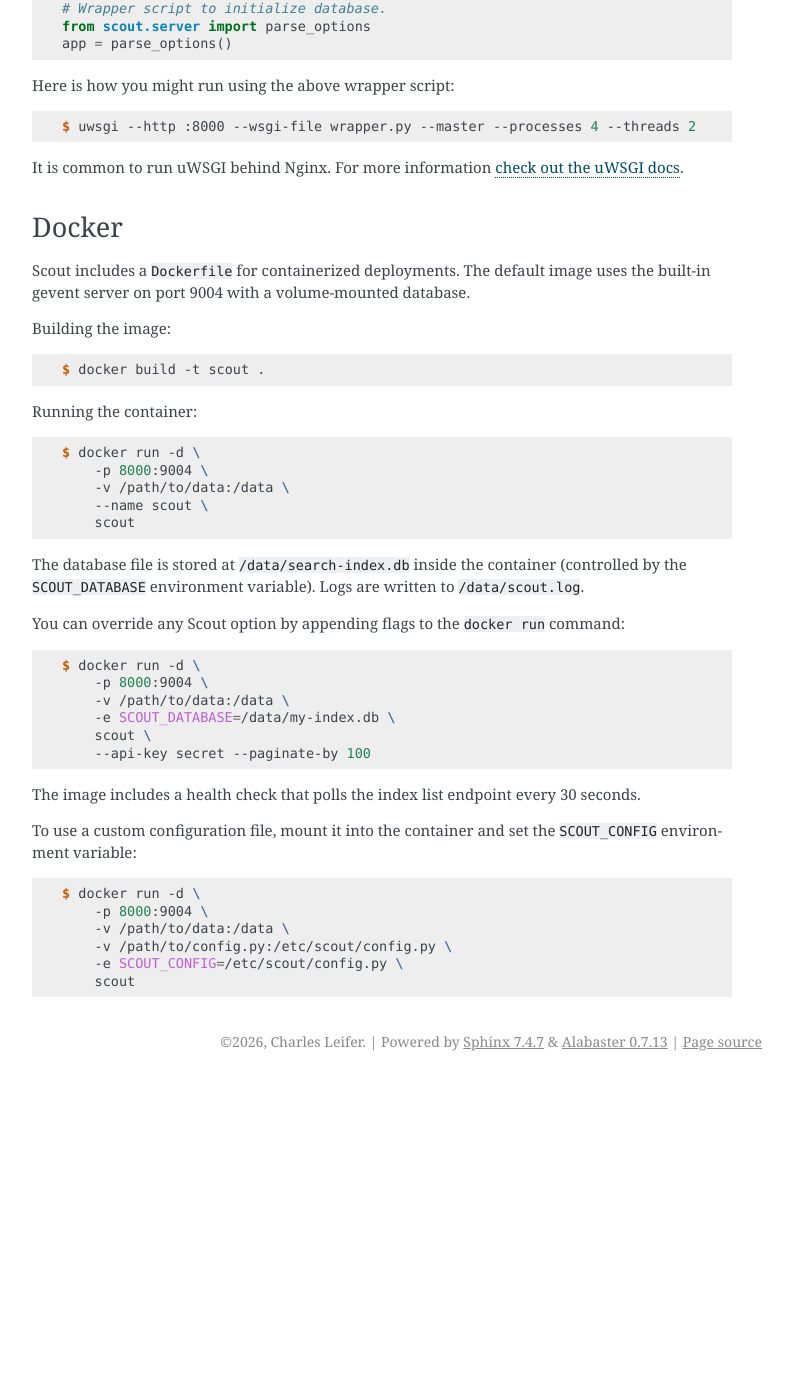
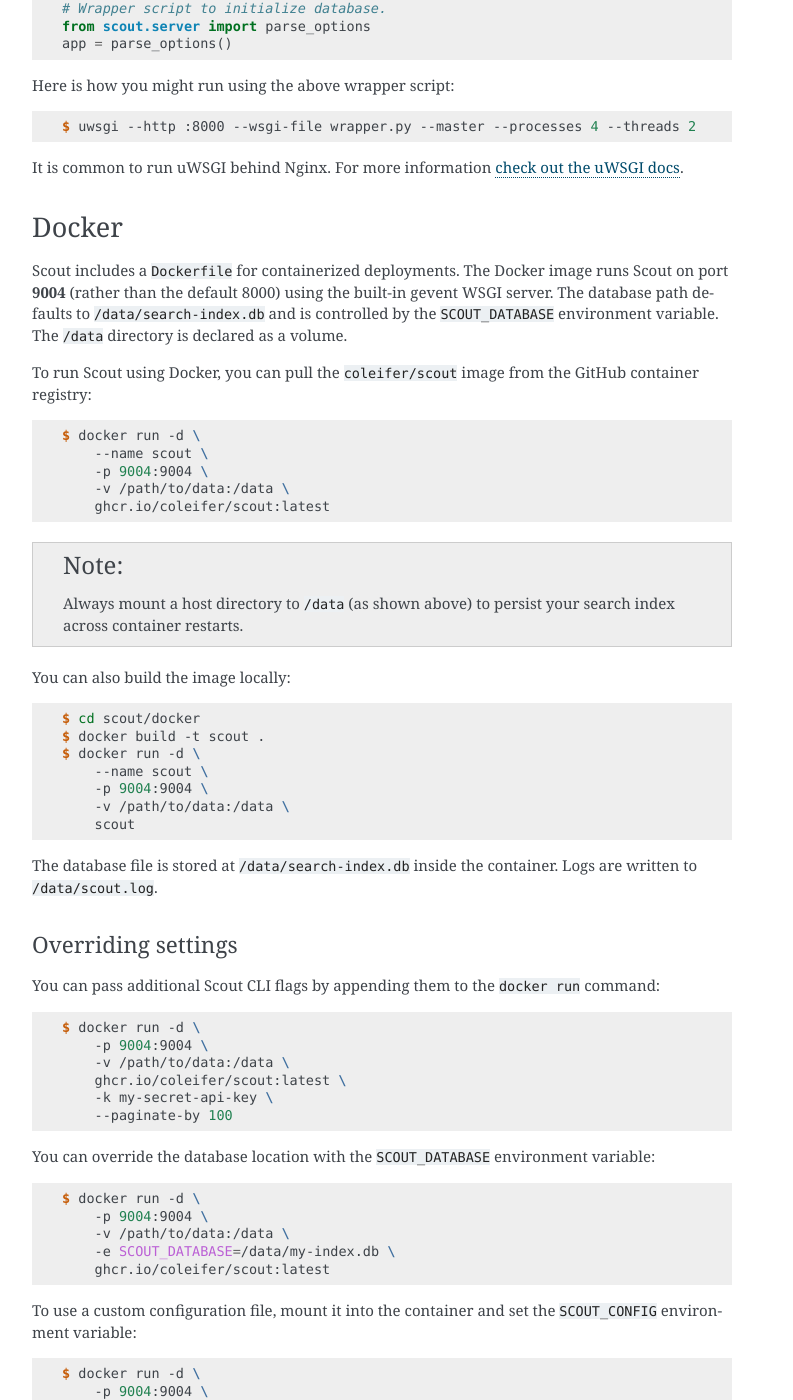
Before and after one commit to coleifer/scout, a Sphinx documentation site: the page built from docs/deployment.rst, in a window 1280 px wide and 1400 px high, scrolled down 1719 px. Shown: the whole window, without its empty margins (378-1171 px from the left). Built offline with Sphinx 7.4.7, drawn with Linux system fonts in a browser that asks for light colours; before the commit the page ends 2800 px from its top, so only the background shows below that; some of the changed text lies outside the part shown.

Commit message:
Clarify docker usage examples.

```diff
--- a/docs/deployment.rst
+++ b/docs/deployment.rst
@@ -113,44 +113,67 @@
 Docker
 ------
 
-Scout includes a ``Dockerfile`` for containerized deployments. The default
-image uses the built-in gevent server on port 9004 with a volume-mounted
-database.
+Scout includes a ``Dockerfile`` for containerized deployments. The Docker image
+runs Scout on port **9004** (rather than the default 8000) using the built-in
+gevent WSGI server. The database path defaults to ``/data/search-index.db`` and
+is controlled by the ``SCOUT_DATABASE`` environment variable. The ``/data``
+directory is declared as a volume.
 
-Building the image:
-
-.. code-block:: console
-
-    $ docker build -t scout .
-
-Running the container:
+To run Scout using Docker, you can pull the ``coleifer/scout`` image from the
+GitHub container registry:
 
 .. code-block:: console
 
     $ docker run -d \
-        -p 8000:9004 \
+        --name scout \
+        -p 9004:9004 \
         -v /path/to/data:/data \
+        ghcr.io/coleifer/scout:latest
+
+.. note::
+    Always mount a host directory to ``/data`` (as shown above) to persist your
+    search index across container restarts.
+
+You can also build the image locally:
+
+.. code-block:: console
+
+    $ cd scout/docker
+    $ docker build -t scout .
+    $ docker run -d \
         --name scout \
+        -p 9004:9004 \
+        -v /path/to/data:/data \
         scout
 
-The database file is stored at ``/data/search-index.db`` inside the container
-(controlled by the ``SCOUT_DATABASE`` environment variable). Logs are written
-to ``/data/scout.log``.
+The database file is stored at ``/data/search-index.db`` inside the container.
+Logs are written to ``/data/scout.log``.
 
-You can override any Scout option by appending flags to the ``docker run``
+Overriding settings
+^^^^^^^^^^^^^^^^^^^
+
+You can pass additional Scout CLI flags by appending them to the ``docker run``
 command:
 
 .. code-block:: console
 
     $ docker run -d \
-        -p 8000:9004 \
+        -p 9004:9004 \
+        -v /path/to/data:/data \
+        ghcr.io/coleifer/scout:latest \
+        -k my-secret-api-key \
+        --paginate-by 100
+
+You can override the database location with the ``SCOUT_DATABASE`` environment
+variable:
+
+.. code-block:: console
+
+    $ docker run -d \
+        -p 9004:9004 \
         -v /path/to/data:/data \
         -e SCOUT_DATABASE=/data/my-index.db \
-        scout \
-        --api-key secret --paginate-by 100
-
-The image includes a health check that polls the index list endpoint every 30
-seconds.
+        ghcr.io/coleifer/scout:latest
 
 To use a custom configuration file, mount it into the container and set the
 ``SCOUT_CONFIG`` environment variable:
@@ -158,8 +181,23 @@
 .. code-block:: console
 
     $ docker run -d \
-        -p 8000:9004 \
+        -p 9004:9004 \
         -v /path/to/data:/data \
         -v /path/to/config.py:/etc/scout/config.py \
         -e SCOUT_CONFIG=/etc/scout/config.py \
-        scout
+        ghcr.io/coleifer/scout:latest
+
+The image includes a health check that polls the index list endpoint every 30
+seconds.
+
+Migrating an existing database
+^^^^^^^^^^^^^^^^^^^^^^^^^^^^^^
+
+If you are upgrading from an older Scout version that used FTS4, you can run
+the migration inside the container:
+
+.. code-block:: console
+
+    $ docker run --rm \
+        -v /path/to/data:/data \
+        ghcr.io/coleifer/scout:latest --migrate
```
Also changed, not shown: README.md (+10 -10 lines).
